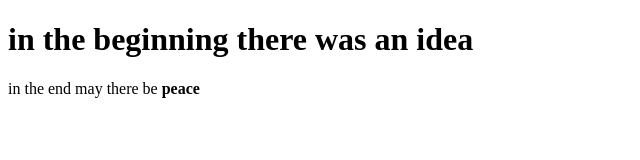
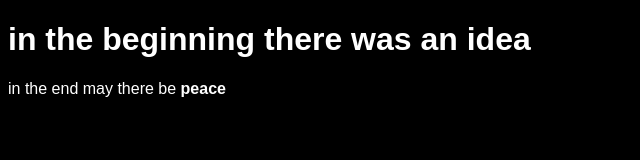
Before and after one commit to corbettwilkinson/corbettwilkinson.github.io, a plain HTML site: page index.html in a window 1280 px wide. Shown: the whole page, without its empty margins (0-640 px from the left). Drawn offline with Linux system fonts and the light colour scheme.

Commit message:
Update index.html

```diff
--- a/index.html
+++ b/index.html
@@ -3,6 +3,14 @@
   <head>
    <!-- <link href="./resources/css" type="text/css" rel="stylesheet"> -->
   </head>
+  <style>
+    * {
+      color: white;
+      background-color: black;
+      font-family: sans-serif;
+    }
+
+  </style>
 
   <body>
     <h1>in the beginning there was an idea</h1>
```
